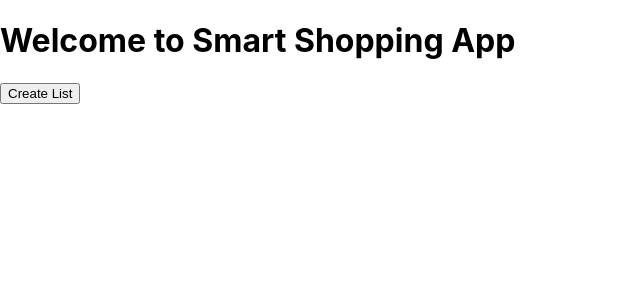
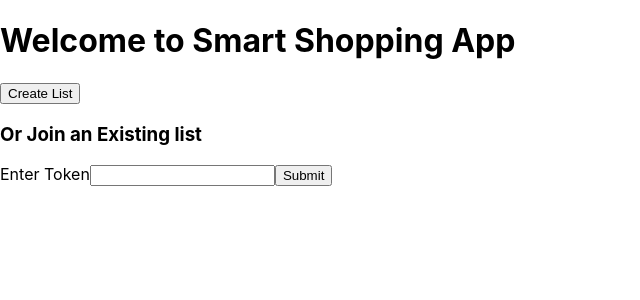
Before and after one commit to the-collab-lab/tcl-19-smart-shopping-list, a React (Create React App) app: page / in a window 1280 px wide. Shown: the top 300 px of the page, without its empty margins (0-640 px from the left). Built offline with nearby package versions, Linux system fonts and the light colour scheme.

Commit message:
add join existing list functionality

```diff
--- a/src/components/Home.js
+++ b/src/components/Home.js
@@ -1,13 +1,41 @@
-import React from 'react';
-import { NavLink } from 'react-router-dom';
+import React, { useState } from 'react';
+import { NavLink, Redirect, withRouter } from 'react-router-dom';
+import firebase from '../lib/firebase';
 import getToken from '../lib/tokens';
 
-const Home = () => {
+const db = firebase.firestore().collection('shopping_list');
+
+const Home = (props) => {
+  const [existingToken, setExistingToken] = useState('');
+  const [existingList, setExistingList] = useState('');
+
   const newList = () => {
     const token = getToken();
     localStorage.setItem('token', token);
   };
+
+  const tokenHandler = (event) => {
+    setExistingToken(event.target.value);
+  };
+
+  const submitToken = (e) => {
+    e.preventDefault();
+    console.log(existingToken);
+    console.log(props);
+
+    db.where('token', '==', existingToken)
+      .get()
+      .then((data) =>
+        data.docs.length
+          ? (localStorage.setItem('token', existingToken),
+            props.history.push('/list'))
+          : alert('wrong Token'),
+      );
+    return;
+  };
+
   return (
+    <div>
       <div>
         <h1>Welcome to Smart Shopping App</h1>
         <NavLink to="/list">
@@ -16,7 +44,16 @@ const Home = () => {
           </button>
         </NavLink>
       </div>
+      <div>
+        <h3>Or Join an Existing list</h3>
+        <form onSubmit={submitToken}>
+          <label>Enter Token</label>
+          <input type="text" value={existingToken} onChange={tokenHandler} />
+          <button type="submit"> Submit </button>
+        </form>
+      </div>
+    </div>
   );
 };
 
-export default Home;
+export default withRouter(Home);
```
Lines whose indentation alone changed are shown as unchanged.
